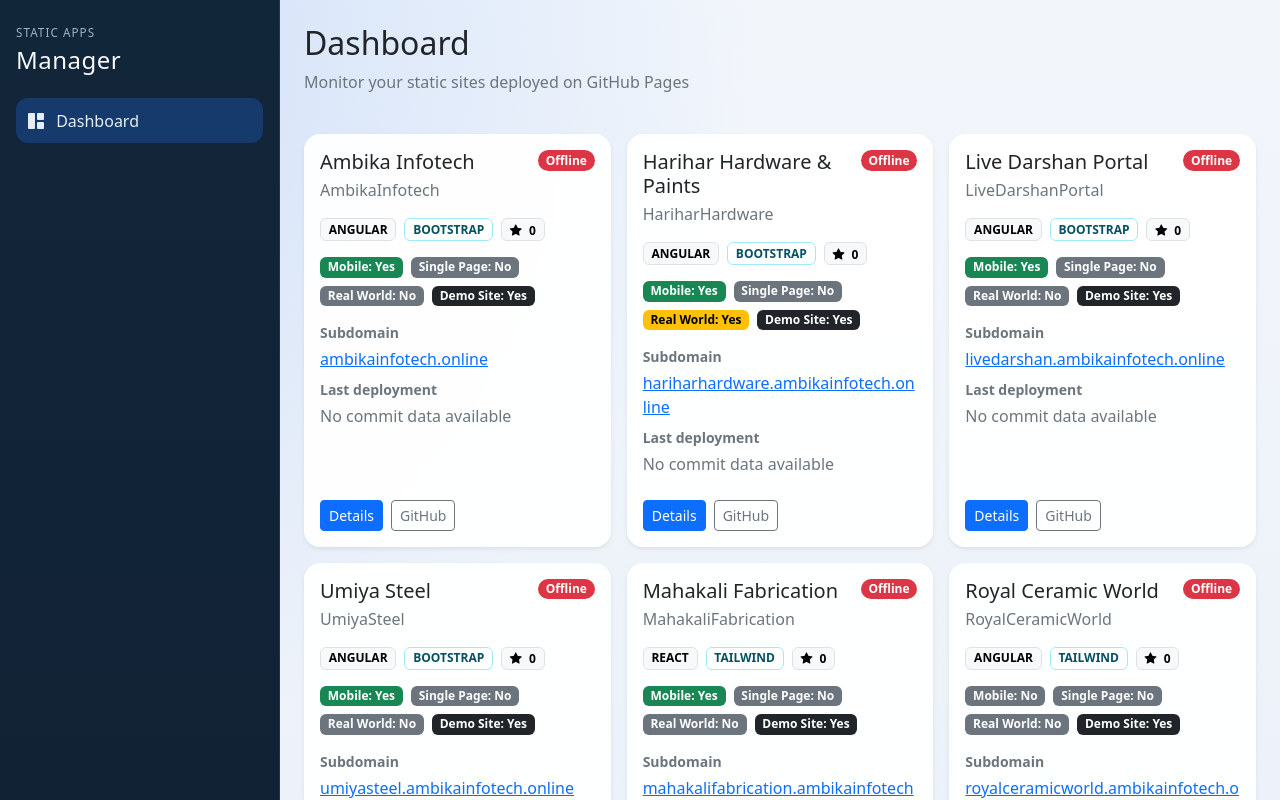
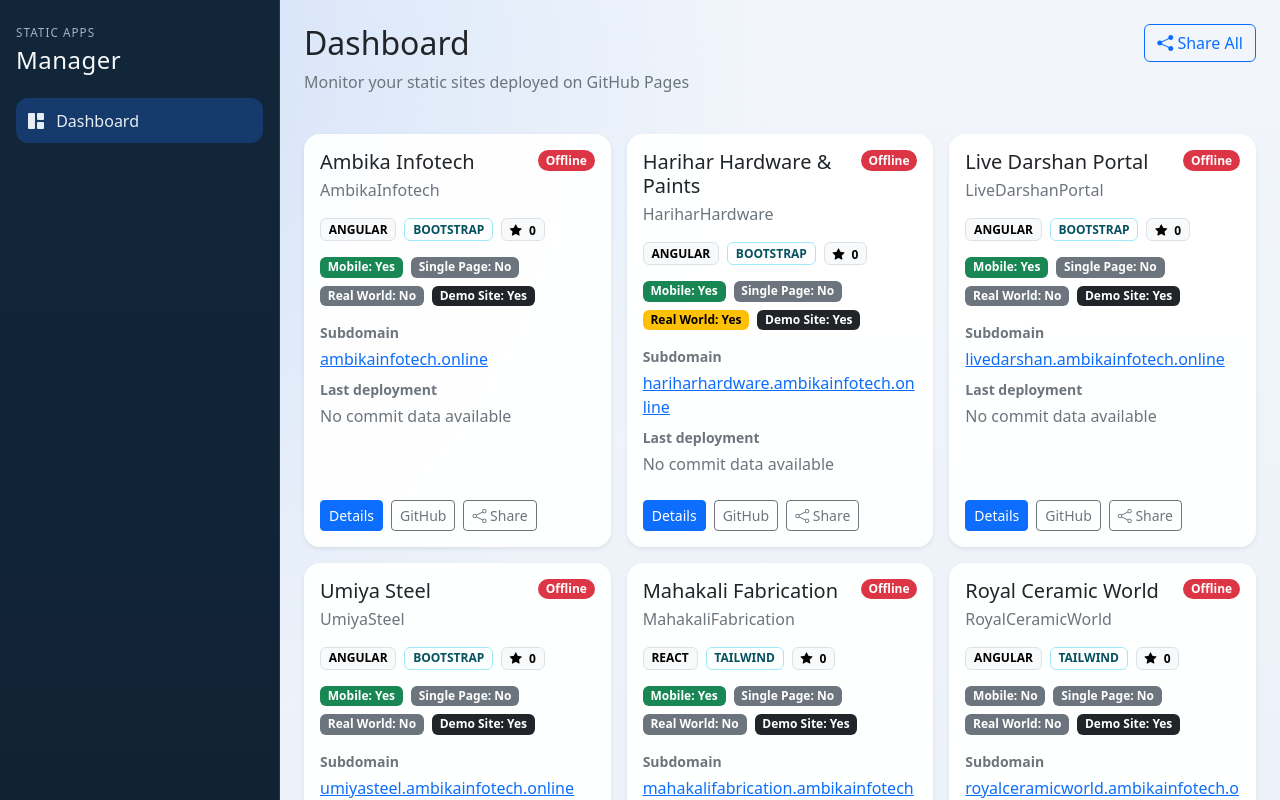
Before and after one commit to ambika-infotech-service/GithubStaticSiteManager, an Angular app: page /dashboard in a window 1280 px wide. Shown: the top 800 px of the page. Built offline with nearby package versions, Linux system fonts and the light colour scheme; no server answers.

Commit message:
Copy details feature added

```diff
--- a/src/app/features/dashboard/pages/dashboard-page/dashboard.html
+++ b/src/app/features/dashboard/pages/dashboard-page/dashboard.html
@@ -1,7 +1,24 @@
 <section class="d-flex flex-column gap-4">
-    <header>
-        <h1 class="h2 mb-2">Dashboard</h1>
-        <p class="text-secondary mb-0">Monitor your static sites deployed on GitHub Pages</p>
+    <header class="d-flex align-items-start justify-content-between gap-3">
+        <div>
+            <h1 class="h2 mb-2">Dashboard</h1>
+            <p class="text-secondary mb-0">Monitor your static sites deployed on GitHub Pages</p>
+        </div>
+        @if (apps() && apps()!.length > 0) {
+        <button type="button" class="btn"
+            [class.btn-success]="copyAllSuccess()"
+            [class.btn-outline-primary]="!copyAllSuccess()"
+            (click)="shareAllApps()"
+            [attr.aria-label]="copyAllSuccess() ? 'All apps copied!' : 'Share all apps'">
+            @if (copyAllSuccess()) {
+                <i class="bi bi-check-lg" aria-hidden="true"></i>
+                Copied All!
+            } @else {
+                <i class="bi bi-share-fill" aria-hidden="true"></i>
+                Share All
+            }
+        </button>
+        }
     </header>
 
     @if (isLoading()) {
--- a/src/app/features/dashboard/pages/dashboard-page/dashboard.ts
+++ b/src/app/features/dashboard/pages/dashboard-page/dashboard.ts
@@ -1,7 +1,8 @@
 import { ChangeDetectionStrategy, Component, computed, inject, signal } from '@angular/core';
-import { CommonModule } from '@angular/common';
+import { CommonModule, DOCUMENT } from '@angular/common';
 import { AppService } from '../../../../services/app.service';
 import { AppCard } from '../../../../shared/components/app-card/app-card';
+import { AppDashboardItem } from '../../../../models/dashboard.model';
 
 @Component({
   selector: 'app-dashboard-page',
@@ -12,8 +13,10 @@
 })
 export class DashboardPage {
   private readonly appService = inject(AppService);
+  private readonly document = inject(DOCUMENT);
 
-  protected readonly apps = signal<any[] | null>(null);
+  protected readonly apps = signal<AppDashboardItem[] | null>(null);
+  protected readonly copyAllSuccess = signal(false);
   readonly isLoading = computed(() => this.apps() === null);
 
   constructor() {
@@ -21,4 +24,76 @@
       this.apps.set(apps);
     });
   }
+
+  protected shareAllApps(): void {
+    const apps = this.apps();
+    if (!apps || apps.length === 0) {
+      return;
+    }
+
+    const shareText = this.generateShareTextForAll(apps);
+
+    if (navigator.clipboard) {
+      navigator.clipboard.writeText(shareText).then(
+        () => {
+          this.copyAllSuccess.set(true);
+          setTimeout(() => this.copyAllSuccess.set(false), 2000);
+        },
+        (err) => {
+          console.error('Failed to copy text: ', err);
+          this.fallbackCopy(shareText);
+        },
+      );
+    } else {
+      this.fallbackCopy(shareText);
+    }
+  }
+
+  private generateShareTextForAll(apps: AppDashboardItem[]): string {
+    const appTexts = apps.map((item) => {
+      const app = item.app;
+      const lines: string[] = [];
+
+      // Title and link
+      lines.push(`${app.name}: ${app.domain}`);
+
+      // Real world / Demo
+      if (app.isUsedInRealWorld) {
+        lines.push('Used by real Businessman');
+      }
+
+      if (app.isDemoSite) {
+        lines.push('For demo purpose');
+      }
+
+      // Mobile responsive
+      if (app.isMobileResponsive) {
+        lines.push('Mobile responsive');
+      }
+
+      // Single/Multi page
+      lines.push(app.isSinglePage ? 'Single Page Application' : 'Multi Page Application');
+
+      return lines.join('\n');
+    });
+
+    return appTexts.join('\n\n---\n\n');
+  }
+
+  private fallbackCopy(text: string): void {
+    const textArea = this.document.createElement('textarea');
+    textArea.value = text;
+    textArea.style.position = 'fixed';
+    textArea.style.left = '-999999px';
+    this.document.body.appendChild(textArea);
+    textArea.select();
+    try {
+      this.document.execCommand('copy');
+      this.copyAllSuccess.set(true);
+      setTimeout(() => this.copyAllSuccess.set(false), 2000);
+    } catch (err) {
+      console.error('Fallback copy failed: ', err);
+    }
+    this.document.body.removeChild(textArea);
+  }
 }
--- a/src/app/shared/components/app-card/app-card.html
+++ b/src/app/shared/components/app-card/app-card.html
@@ -70,6 +70,19 @@
                 rel="noopener noreferrer">
                 GitHub
             </a>
+            <button type="button" class="btn btn-sm"
+                [class.btn-success]="copySuccess()"
+                [class.btn-outline-secondary]="!copySuccess()"
+                (click)="shareApp()"
+                [attr.aria-label]="copySuccess() ? 'Copied!' : 'Share app details'">
+                @if (copySuccess()) {
+                    <i class="bi bi-check-lg" aria-hidden="true"></i>
+                    Copied!
+                } @else {
+                    <i class="bi bi-share" aria-hidden="true"></i>
+                    Share
+                }
+            </button>
         </div>
     </div>
 </article>
--- a/src/app/shared/components/app-card/app-card.ts
+++ b/src/app/shared/components/app-card/app-card.ts
@@ -2,11 +2,14 @@
   ChangeDetectionStrategy,
   Component,
   computed,
+  inject,
   input,
+  signal,
 } from '@angular/core';
 import { DatePipe, TitleCasePipe } from '@angular/common';
 import { RouterLink } from '@angular/router';
 import { AppDashboardItem } from '../../../models/dashboard.model';
+import { DOCUMENT } from '@angular/common';
 
 @Component({
   selector: 'app-app-card',
@@ -16,7 +19,9 @@
   changeDetection: ChangeDetectionStrategy.OnPush,
 })
 export class AppCard {
+  private readonly document = inject(DOCUMENT);
   readonly item = input.required<AppDashboardItem>();
+  protected readonly copySuccess = signal(false);
 
   protected readonly statusClass = computed(() => {
     const status = this.item().healthStatus;
@@ -30,4 +35,68 @@
 
     return 'text-bg-secondary';
   });
+
+  protected shareApp(): void {
+    const app = this.item().app;
+    const shareText = this.generateShareText();
+
+    if (navigator.clipboard) {
+      navigator.clipboard.writeText(shareText).then(
+        () => {
+          this.copySuccess.set(true);
+          setTimeout(() => this.copySuccess.set(false), 2000);
+        },
+        (err) => {
+          console.error('Failed to copy text: ', err);
+          this.fallbackCopy(shareText);
+        },
+      );
+    } else {
+      this.fallbackCopy(shareText);
+    }
+  }
+
+  private generateShareText(): string {
+    const app = this.item().app;
+    const lines: string[] = [];
+
+    // Title and link
+    lines.push(`${app.name}: ${app.domain}`);
+
+    // Real world / Demo
+    if (app.isUsedInRealWorld) {
+      lines.push('Used by real Businessman');
+    }
+
+    if (app.isDemoSite) {
+      lines.push('For demo purpose');
+    }
+
+    // Mobile responsive
+    if (app.isMobileResponsive) {
+      lines.push('Mobile responsive');
+    }
+
+    // Single/Multi page
+    lines.push(app.isSinglePage ? 'Single Page Application' : 'Multi Page Application');
+
+    return lines.join('\n');
+  }
+
+  private fallbackCopy(text: string): void {
+    const textArea = this.document.createElement('textarea');
+    textArea.value = text;
+    textArea.style.position = 'fixed';
+    textArea.style.left = '-999999px';
+    this.document.body.appendChild(textArea);
+    textArea.select();
+    try {
+      this.document.execCommand('copy');
+      this.copySuccess.set(true);
+      setTimeout(() => this.copySuccess.set(false), 2000);
+    } catch (err) {
+      console.error('Fallback copy failed: ', err);
+    }
+    this.document.body.removeChild(textArea);
+  }
 }
```
